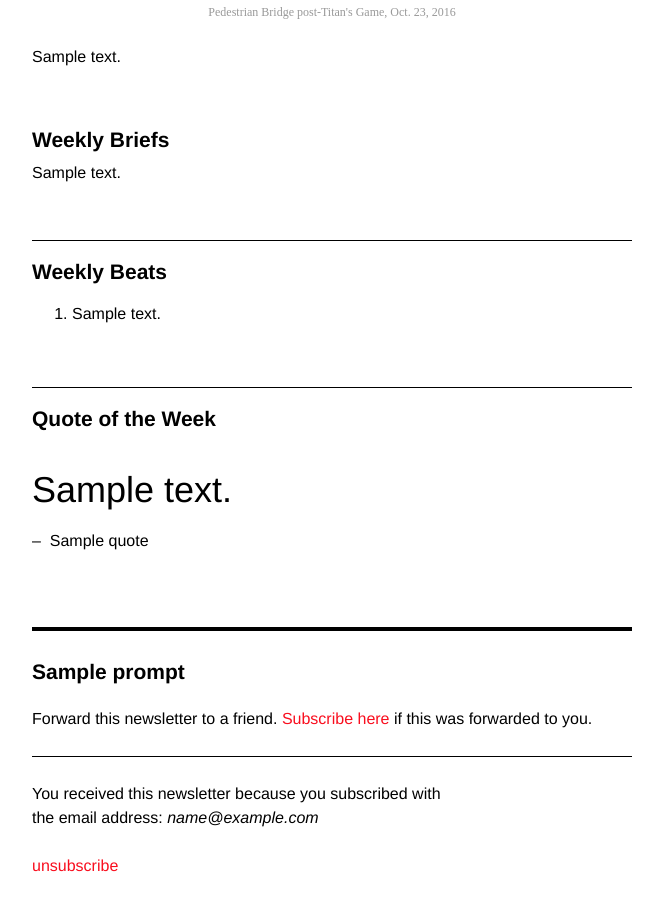
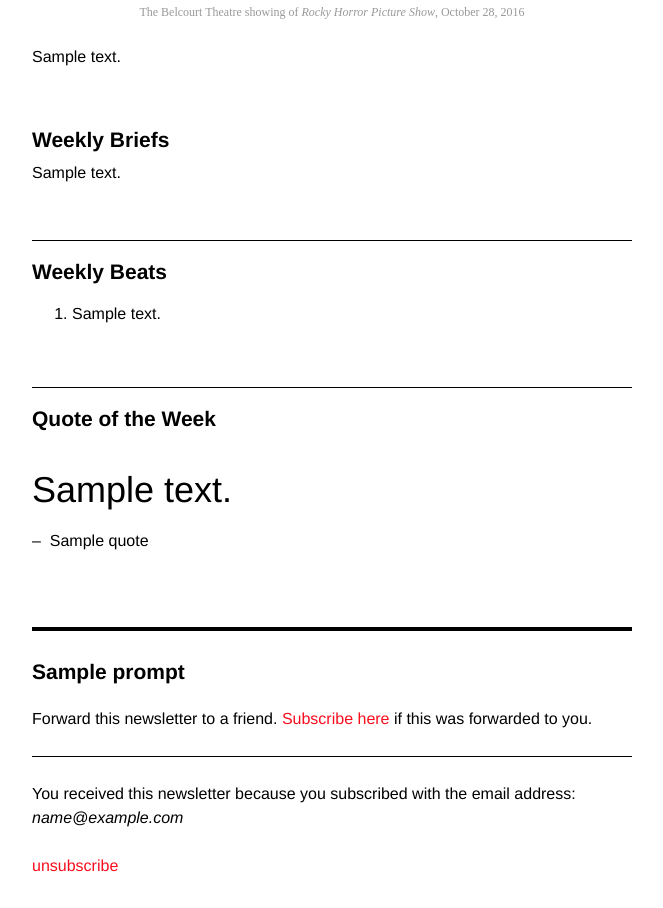
Before and after one commit to dvshnt/note, a Django app: template app/templates/email/temp-v1.html in a window 1280 px wide. Shown: the part 664-1572 px from the top of the page, without its empty margins (308-971 px from the left). Run offline with Django 3.2, Linux system fonts and the light colour scheme; the template is opened without the code that fills it: most values are stand-ins (such as "Sample title", 1, 10 or a date in 2020).

Commit message:
Minor formatting changes across site and template

```diff
--- a/app/templates/email/temp-v1.html
+++ b/app/templates/email/temp-v1.html
@@ -257,7 +257,7 @@
 													<tr>
 														<td valign="top" align="left">
 															<img src="http://{{ site.domain }}{{ introimg }}" alt="" border="0" style="margin: 0; padding: 0;max-width:600px;" class="imgMax"><br>
-															<label style="display:block; text-align:center; width:100%; font-size:12px; color:#999; margin-top:6px;"><span>Pedestrian Bridge post-Titan's Game, Oct. 23, 2016</span></label>
+															<label style="display:block; text-align:center; width:100%; font-size:12px; color:#999; margin-top:6px;"><span>The Belcourt Theatre showing of <em>Rocky Horror Picture Show</em>, October 28, 2016</span></label>
 														</td>
 													</tr>
 												</tbody>
@@ -486,14 +486,13 @@
 											<table border="0" cellpadding="0" cellspacing="0" width="100%" id="prefsTable" style="border-top: 1px solid #000000;padding-top: 25px;padding-bottom: 20px;">
 												<tbody>
 													<tr>
-														<td valign="top" align="left" class="standardText" width="70%">
+														<td valign="top" align="left" class="standardText">
 															<div style="color: #000000;font-size: 16px;font-family: Helvetica,Arial,sans-serif;line-height: 150%;">
 																You received this newsletter because you subscribed with the email address: <em><a href="mailto:{{ sub.email }}" class="selfEmail" style="color: #000000;text-decoration: none;">{{ sub.email }}</a></em><br>
 																<br>
 																<a href="http://{{ site.domain }}/v1/unsubscribe/{{ sub.hash_name }}" style="color: #F90E1E;text-decoration: none;">unsubscribe</a>
 															</div>
 														</td>
-														<td width="30%" class="hideSmall"></td>
 													</tr>
 												</tbody>
 											</table>
--- a/app/templates/nashnote/issue.html
+++ b/app/templates/nashnote/issue.html
@@ -11,7 +11,7 @@
 {% if current.content.intro %}
 {% block ogdesc %}
 {% for i in current.content.intro %}
-	{{ i.content|safe }}
+	{{ i.content|striptags }}
 {% endfor %}
 {% endblock %}
 {% endif %}
```
